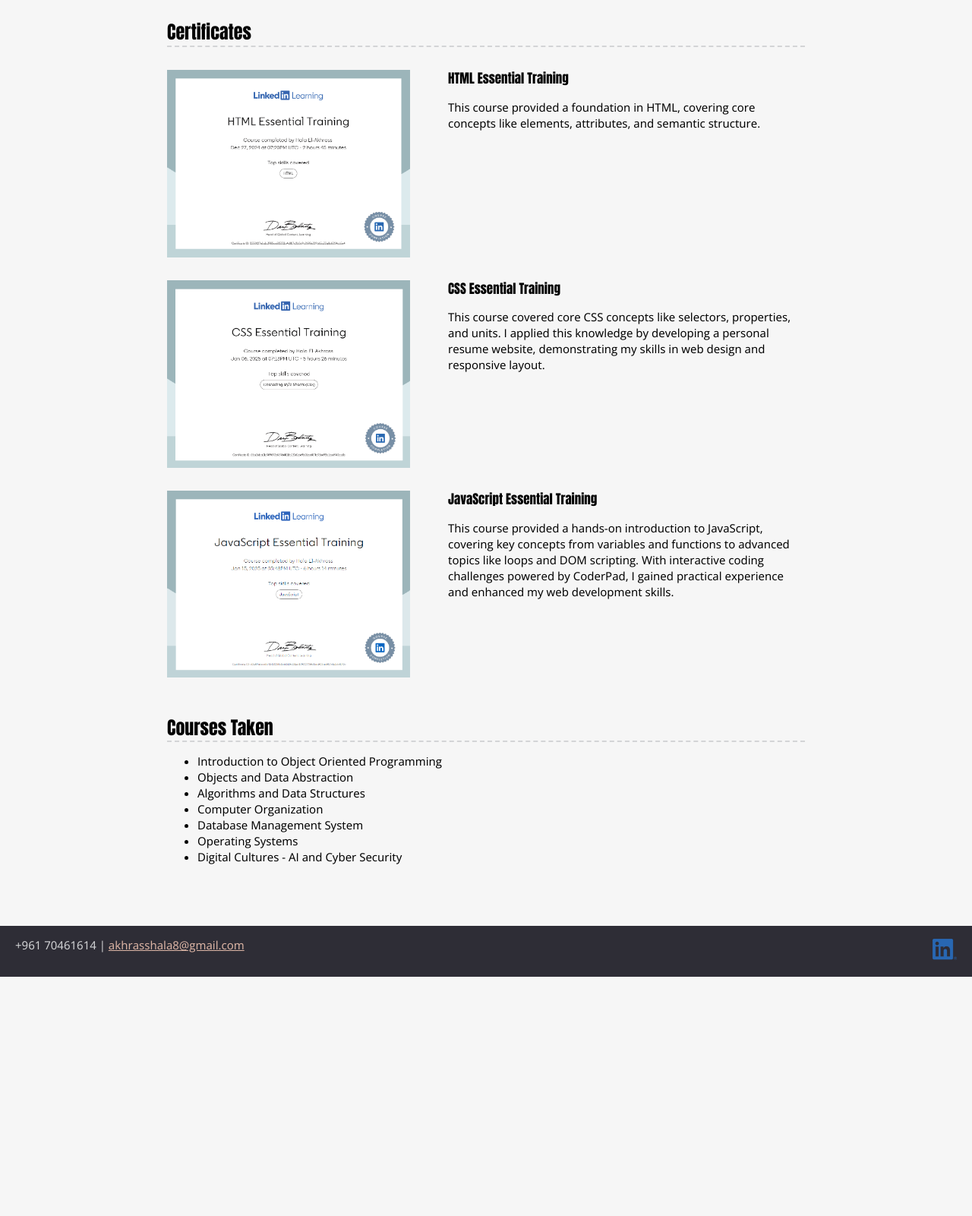
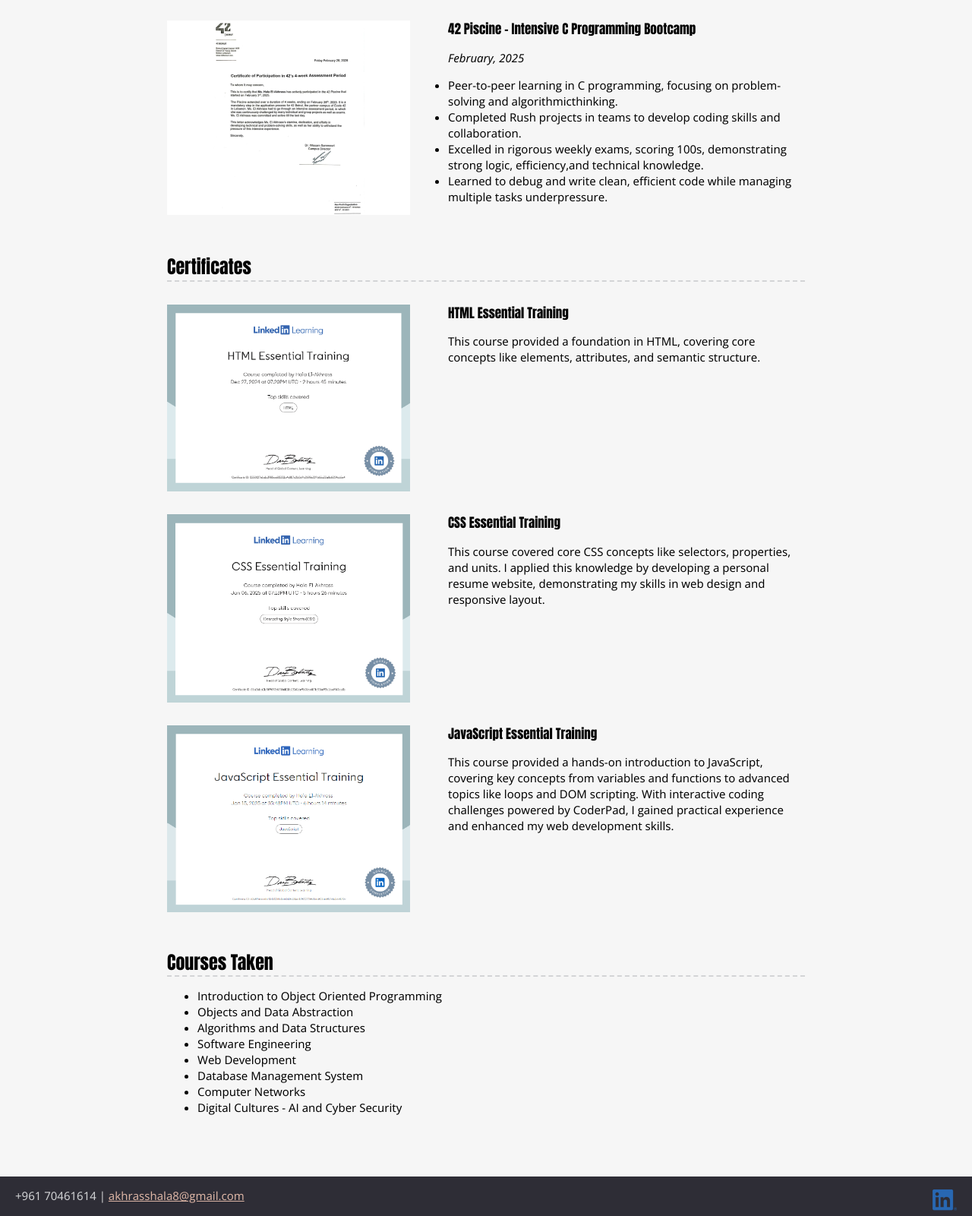
Before and after one commit to HalaAkh/myResume, a plain HTML site: page index.html in a window 1280 px wide. Shown: the part 1925-3526 px from the top of the page at 76% size. Before the commit the page ends 3211 px from the top, so only its background shows below. Drawn offline with nearby package versions, Linux system fonts and the light colour scheme; a web font is replaced by a local one.

Commit message:
added 42 certificate and made changes

```diff
--- a/index.html
+++ b/index.html
@@ -49,6 +49,7 @@
             <li>Leadership of projects </li>
             <li>Critical Thinking </li>
             <li>Problem solving </li>
+            <li>Communication skills</li>
           </ul>
         </p>
       </section>
@@ -73,7 +74,7 @@
 
         <div class="project-wrapper">
           <section class="project-item">
-            <img src="./personal-site/images/Screenshot 2025-01-07 160247.png" srcset="./personal-site/./personal-site/images/Screenshot 2025-01-07 160247.png 2x" alt="description of image">
+            <img src="./personal-site/images/Screenshot 2025-01-07 160247.png" alt="CYBER SECURITY">
             <h6>Cyber Security</h6>
             <p>
                 <ul>
@@ -86,7 +87,7 @@
           </section>
 
           <section class="project-item">
-            <img src="./personal-site/images/Picture1.png" alt="description of image">
+            <img src="./personal-site/images/Picture1.png" alt="DATABASE MANAGEMENT">
             <h6>Database Management System</h6>
             <p><ul>
               <li>Working with a team, we've designed an Online Shop database management system. </li>
@@ -96,10 +97,26 @@
           </section>
 
           <section class="project-item">
-            <img src="./personal-site/images/Screenshot 2025-01-07 174223.png" srcset="" alt="description of image">
+            <img src="./personal-site/images/Screenshot 2025-01-07 174223.png" alt="RESUME WEB">
             <h6>Web Development</h6>
             <p>Developed my own resume using HTML and CSS.</p>
           </section>
+
+          <section class="project-item">
+            <img src="./personal-site/images/42certificate.jpg" alt="42 CERTIFICATE">
+            <h6>42 Piscine – Intensive C Programming Bootcamp</h6>
+            <p class="under-text">February, 2025</p>
+            <p>
+                <ul>
+                  <li>Peer-to-peer learning in C programming, focusing on problem-solving and algorithmicthinking.</li>
+                  <li>Completed Rush projects in teams to develop coding skills and collaboration. </li>
+                  <li>Excelled in rigorous weekly exams, scoring 100s, demonstrating strong logic, efficiency,and technical knowledge.</li>
+                  <li>Learned to debug and write clean, efficient code while managing multiple tasks underpressure.</li>
+                </ul>
+              </p>
+
+          </section>
+
         </div>
       </section>
 
@@ -138,9 +155,10 @@
           <li>Introduction to Object Oriented Programming</li>
           <li>Objects and Data Abstraction</li>
           <li>Algorithms and Data Structures</li>
-          <li>Computer Organization</li>
+          <li>Software Engineering</li>
+          <li>Web Development</li>
           <li>Database Management System</li>
-          <li>Operating Systems</li>
+          <li>Computer Networks</li>
           <li>Digital Cultures - AI and Cyber Security</li>
           </ul>
         </p>
@@ -154,7 +172,7 @@
 
       <ul class="socials">
         <li>
-          <a href="https://www.linkedin.com/in/hala-el-akhrass-856034290/" target="_blank"><img src="./personal-site/images/icon-logo-linkedin.png" alt=""></a>
+          <a href="https://www.linkedin.com/in/hala-el-akhrass-856034290/" target="_blank"><img src="./personal-site/images/icon-logo-linkedin.png" alt="Linkedin Icon"></a>
         </li>
       </ul>
     </footer>
--- a/personal-site/css/styles.css
+++ b/personal-site/css/styles.css
@@ -173,6 +173,10 @@ footer a:hover {
     width: 350px;
     padding: 0px 30px 0px 0px;
 }
+
+.under-text {
+    font-style: italic;
+}
 @media screen and (min-width: 860px) {
     .project-item {
         display: flow-root;
```
Also changed, not shown: personal-site/images/42certificate.jpg (added), 2 other files.
